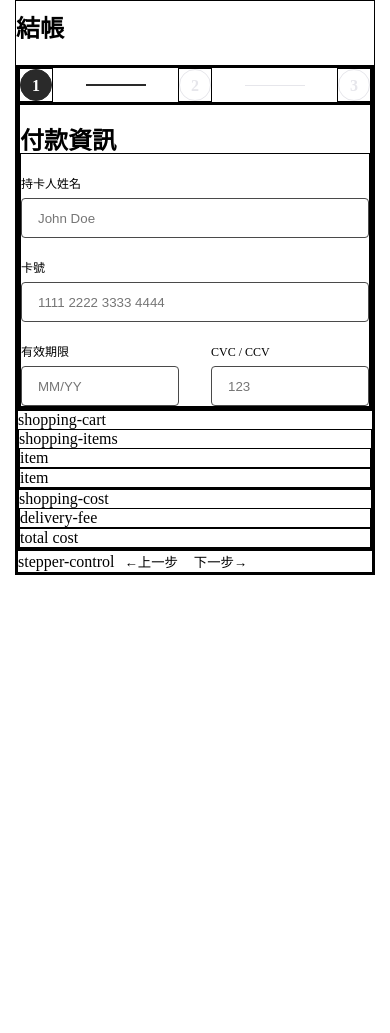
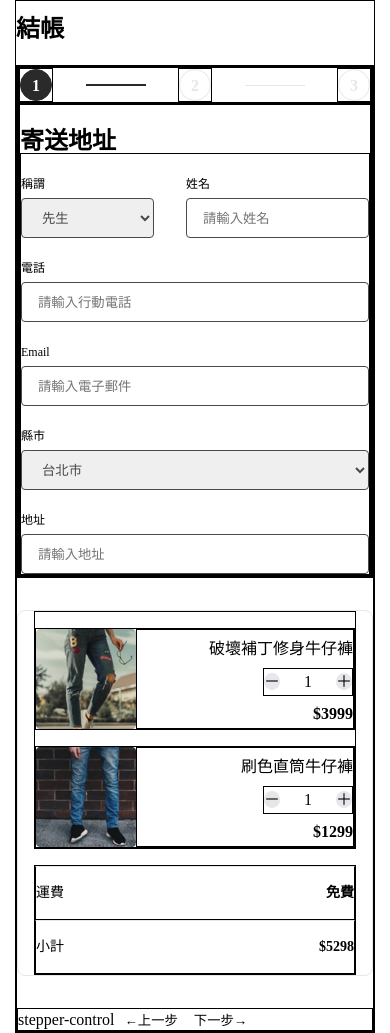
Before and after one commit to Joy-Chang-2021/AC_3_shopping_cart, a website: page shopping-cart.html in a window 390 px wide. Before the commit the page ends 844 px from the top, so only its background shows below. Drawn offline with Linux system fonts and the light colour scheme.

Commit message:
mobile / shopping cart

```diff
--- a/public/scss/_variables.scss
+++ b/public/scss/_variables.scss
@@ -50,7 +50,7 @@ $font-basic: 4px;
   border-radius: 50%;
 }
 
-@mixin square($width, $height) {
+@mixin square($width, $height: $width) {
   width: $width;
   height: $height;
 }
--- a/public/scss/main.scss
+++ b/public/scss/main.scss
@@ -128,4 +128,39 @@ input[type="radio"] {
       }
     }
   }
+  .shopping-cart {
+    margin: 32px 0;
+    padding: 0 16px;
+    @include border (1px, 8px, var(--light-grey));
+    .shopping-items {
+      .item {
+        margin-top: 16px;
+        img {
+        @include square (100px);
+        }
+        .item-info {
+          display: flex;
+          flex-direction: column;
+          justify-content: space-around;
+          align-items: flex-end;
+          flex: 1;
+          .minus, .plus {
+            @include circle (26px, var(--light-grey));
+          }
+          .item-quantity {
+            margin: 0 20px;
+          }
+        }
+      }
+    }
+    .shopping-cost {
+      margin-top: 16px;
+      > div {
+        display: flex;
+        justify-content: space-between;
+        border-top: 1px solid var(--light-grey);
+        @include font-size (3.5, 13);
+      }
+    }
+  }
 }
--- a/shopping-cart.html
+++ b/shopping-cart.html
@@ -31,7 +31,7 @@
           </div>
           <div class="payment-form">
             <form id="payment-form" method="post">
-              <div class="part d-none">
+              <div class="part">
                 <h3>寄送地址</h3>
                 <div class="info-buyer">
                   <label for="gender" class="gender">
@@ -90,7 +90,7 @@
                   </div>
                 </div>
               </div>
-              <div class="part">
+              <div class="part d-none">
                 <h3>付款資訊</h3>
                 <div class="info-credit-card">
                   <label for="card-owner" class="card-owner">
@@ -118,15 +118,41 @@
             <button class="btn">下一步→</button>
           </div>
         </div>
-        <div class="shopping-cart">shopping-cart
+        <div class="shopping-cart">
           <h3 class="d-none">購物籃</h3>
-          <div class="shopping-items">shopping-items
-            <div class="item">item</div>
-            <div class="item">item</div>
+          <div class="shopping-items">
+            <div class="item d-flex">
+              <img src="/image/item01.png" alt="">
+              <div class="item-info">
+                <h4 class="weight-400">破壞補丁修身牛仔褲</h4>
+                <div>
+                  <span class="minus">－</span>
+                  <span class="item-quantity">1</span>
+                  <span class="plus">＋</span>
+                </div>
+                <h4 class="item-cost">$3999</h4>
+              </div>
+            </div>
+            <div class="item d-flex">
+              <img src="/image/item02.png" alt="">
+              <div class="item-info">
+                <h4 class="weight-400">刷色直筒牛仔褲</h4>
+                <div>
+                  <span class="minus">－</span>
+                  <span class="item-quantity">1</span>
+                  <span class="plus">＋</span>
+                </div>
+                <h4 class="item-cost">$1299</h4>
+              </div>
+            </div>
           </div>
-          <div class="shopping-cost">shopping-cost
-            <div class="delivery-fee">delivery-fee</div>
-            <div class="total-cost">total cost</div>
+          <div class="shopping-cost">
+            <div class="delivery-fee">
+              <span>運費</span><span class="weight-700">免費</span>
+            </div>
+            <div class="total-cost">
+              <span>小計</span><span class="weight-700">$5298</span>
+            </div>
           </div>
         </div>
         <div class="stepper-control">stepper-control
```
Also changed, not shown: public/css/main.css, public/css/main.min.css, public/image/item01.png (added), public/image/item02.png (added), 2 other files.
